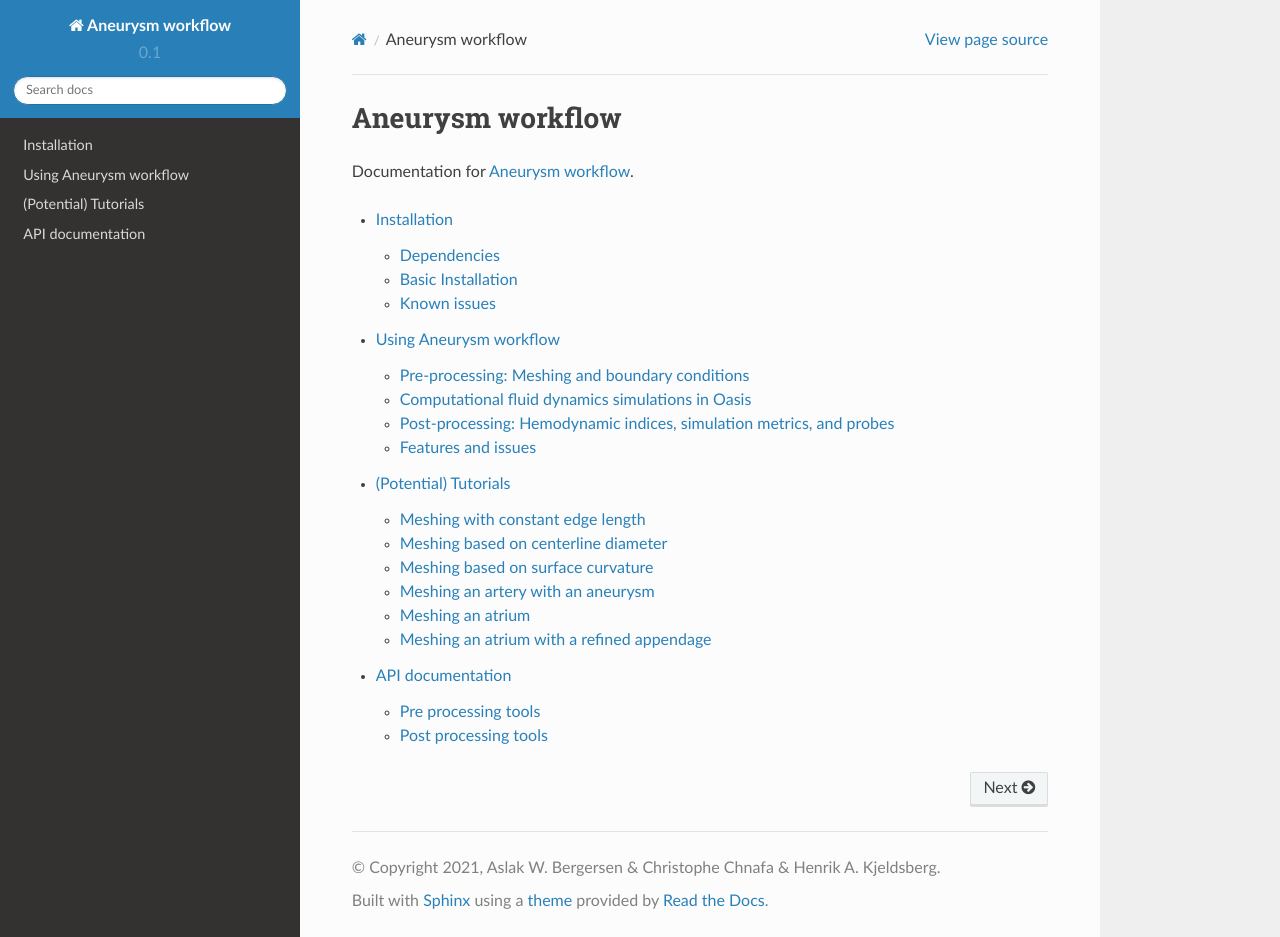
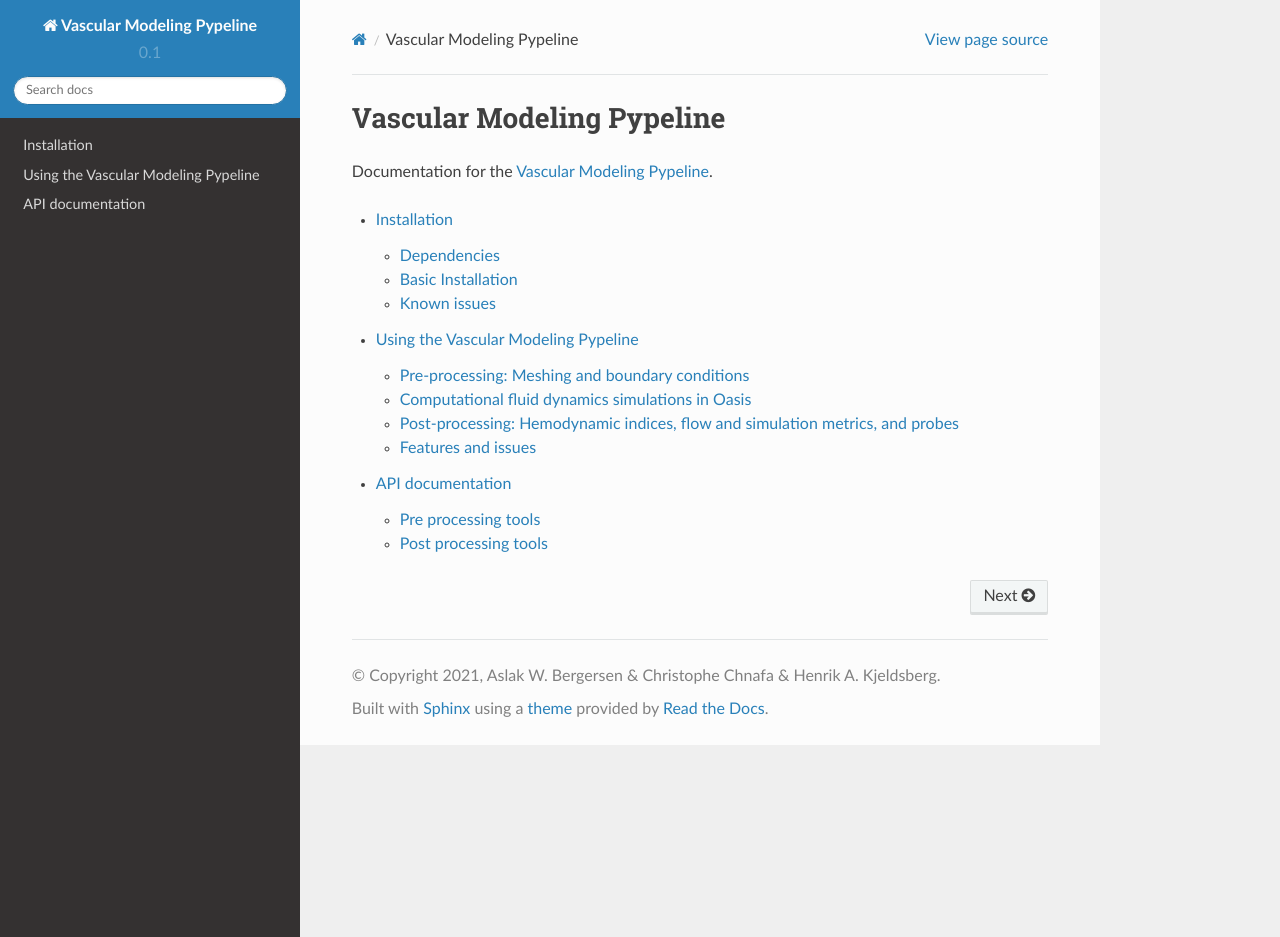
Before and after one commit to KVSlab/VaMPy, a Sphinx documentation site: the page built from docs/source/index.rst, in a window 1280 px wide and 937 px high. Built offline with Sphinx 7.4.7 and the Read the Docs theme 2.0.0, drawn with Linux system fonts in a browser that asks for light colours.

Commit message:
Rename project (docs)

```diff
--- a/docs/source/conf.py
+++ b/docs/source/conf.py
@@ -27,7 +27,7 @@ sys.path.insert(0, os.path.join(workflow_root, "automatedPostProcessing"))
 
 # -- Project information -----------------------------------------------------
 
-project = 'Aneurysm workflow'
+project = 'Vascular Modeling Pypeline'
 copyright = '2021, Aslak W. Bergersen & Christophe Chnafa & Henrik A. Kjeldsberg'
 author = 'Aslak W. Bergersen & Christophe Chnafa & Henrik A. Kjeldsberg'
 
--- a/docs/source/getting_started.rst
+++ b/docs/source/getting_started.rst
@@ -1,14 +1,16 @@
-.. title:: Using Aneurysm workflow
+.. title:: Using VaMPy
 
 .. _getting_started:
 
-=======================
-Using Aneurysm workflow
-=======================
+====================================
+Using the Vascular Modeling Pypeline
+====================================
+The Vascular Modeling Pypeline is a collection of scripts to prepare, run, and analyze vascular morphologies. This includes pre-processing scripts for generating a volumetric mesh, defining physiological boundary conditions, and inserting probes for sampling velocity and pressure. For the computational fluid dynamics (CFD) simulation, we have included an artery problem file used for running the simulation with `Oasis <https://github.com/mikaem/Oasis>`_.
+Finally, there are a variety of post-processing scripts, which computes wall shear stress-based metrics, more advanced turbulence metrics, and a variety of morphological parameters. In this walkthrough, we exemplify the usage by preparing, simulating, and post-processing the `internal carotid artery <https://en.wikipedia.org/wiki/Internal_carotid_artery>`_, although the software may be readily used for other tubular or vascular shapes.
 
 Pre-processing: Meshing and boundary conditions
 ===============================================
-The first step of using Aneurysm workflow is pre-processing. The pre-processing scripts are located inside the ``automatedPreProcessing`` folder, and we will be executing the ``automatedPreProcessing.py`` script to generate a mesh, boundary conditions, and probes for velocity and pressure sampling. Here we will perform pre-processing for the artery case located in the ``test`` folder.
+The first step of using the Vascular Modeling Pypeline is pre-processing. The pre-processing scripts are located inside the ``automatedPreProcessing`` folder, and we will be executing the ``automatedPreProcessing.py`` script to generate a mesh, boundary conditions, and probes for velocity and pressure sampling. Here we will perform pre-processing for the artery case located in the ``test`` folder.
 Start by entering the ``vmtk`` conda environment::
 
     conda deactivate && conda activate vtk
@@ -22,7 +24,7 @@ The pre-processing script will also produce an info file and a probe file, named
 
 Computational fluid dynamics simulations in Oasis
 =================================================
-The next step of using Aneurysm workflow is performing the simulations with the `Oasis <https://github.com/mikaem/Oasis>`_ computational fluid dynamics (CFD) solver.
+The next step of using the Vascular Modeling Pypeline is performing the CFD simulations with `Oasis`.
 First, activate the ``fenics`` conda environment::
 
     conda deactivate && conda activate fenics
@@ -31,12 +33,12 @@ Then, to run a CFD simulation for two cycles with 10 000 time steps per cycle an
 
     oasis NSfracStep problem=Artery mesh_path=test/Case_test_artery/artery.xml.gz
 
-Running the simulations will create the result folder ``results_artery`` (specific to this problem), with the results and corresponding mesh saved compactly as HDF5 format.
+Running the simulations will create the result folder ``results_artery`` (specific to the artery problem), with the results and corresponding mesh saved compactly in HDF5 format.
 
-Post-processing: Hemodynamic indices, simulation metrics, and probes
-====================================================================
-Following the CFD simulations, the last usage of Aneurysm workflow is the post-processing part.
-You can start by computing the wall shear stress (WSS), oscillatory shear index and other hemodynamic indices by executing the following command::
+Post-processing: Hemodynamic indices, flow and simulation metrics, and probes
+=============================================================================
+Following the CFD simulations, the last usage of the Vascular Modeling Pypeline is the post-processing part.
+You can start by computing the wall shear stress, oscillatory shear index and other hemodynamic indices by executing the following command::
 
     python automatedPostProcessing/compute_hemodynamic_indices.py --case results_artery/data/[run_number]/Solutions
 
@@ -52,5 +54,5 @@ Note that this has an additional dependency to `Matplotlib <https://github.com/m
 
 Features and issues
 ===================
-The existing methods provide many degrees of freedom, however, if you need a specific method or functionality, please do not hesitate to propose enhancements in the `issue tracker <https://github.com/KVSlab/Aneurysm_workflow/issues>`_, or create a `pull request <https://github.com/KVSlab/Aneurysm_workflow/pulls>`_ with new features.
-Similarly, we highly appreciate that you report any bugs or other issues you may experience in the `issue tracker <https://github.com/KVSlab/Aneurysm_workflow/issues>`_.
+The existing methods provide many degrees of freedom, however, if you need a specific method or functionality, please do not hesitate to propose enhancements in the `issue tracker <https://github.com/KVSlab/VaMPy/issues>`_, or create a `pull request <https://github.com/KVSlab/VaMPy/pulls>`_ with new features.
+Similarly, we highly appreciate that you report any bugs or other issues you may experience in the `issue tracker <https://github.com/KVSlab/VaMPy/issues>`_.
--- a/docs/source/index.rst
+++ b/docs/source/index.rst
@@ -1,15 +1,14 @@
-.. title:: Aneurysm workflow
+.. title:: Vascular Modeling Pypeline
 
-=================
-Aneurysm workflow
-=================
+==========================
+Vascular Modeling Pypeline
+==========================
 
-Documentation for `Aneurysm workflow <https://github.com/KVSlab/Aneurysm_workflow>`_.
+Documentation for the `Vascular Modeling Pypeline <https://github.com/KVSlab/VaMPy>`_.
 
 .. toctree::
    :maxdepth: 2
 
    installation
    getting_started
-   tutorials
    scripts
--- a/docs/source/installation.rst
+++ b/docs/source/installation.rst
@@ -3,13 +3,13 @@
 ============
 Installation
 ============
-Aneurysm workflow is a collection of scripts to run an aneurysm problem with `Oasis <https://github.com/mikaem/Oasis>`_. There are also scripts for a variety of post-processing; WSS-based metrics, more advanced turbulence metrics, and a variety of morphological parameters. The project is accessible through
-`GitHub <https://github.com/KVSlab/Aneurysm_workflow>`_.
+The Vascular Modeling Pypeline (VaMPy) is a collection of scripts to run an aneurysm problem with `Oasis <https://github.com/mikaem/Oasis>`_. There are also scripts for a variety of post-processing; WSS-based metrics, more advanced turbulence metrics, and a variety of morphological parameters. The project is accessible through
+`GitHub <https://github.com/KVSlab/VaMPy>`_.
 
 
 Dependencies
 ============
-The general dependencies of Aneurysm workflow are
+The general dependencies of VaMPy are
 
 * VMTK 1.4.0
 * VTK 8.1.0
@@ -43,12 +43,12 @@ You can do so with the following commands::
     cd fenicstools
     pip install .
 
-Now, all that is left is to clone the `Aneurysm_workflow` repository::
+Now, all that is left is to clone the `VaMPy` repository::
 
-    git clone https://github.com/KVSLab/Aneurysm_workflow.git
-    cd Aneurysm_workflow
+    git clone https://github.com/KVSLab/VaMPy.git
+    cd VaMPy
 
-Now you are all set, and can start using Aneurysm workflow.
+Now you are all set, and can start using the Vascular Modeling Pypeline.
 
 Known issues
 ============
--- a/docs/source/tutorials.rst
+++ /dev/null
@@ -1,25 +0,0 @@
-.. title::  Tutorials
-
-.. _tutorials:
-
-=====================
-(Potential) Tutorials
-=====================
-
-Meshing with constant edge length
-=================================
-
-Meshing based on centerline diameter
-====================================
-
-Meshing based on surface curvature
-==================================
-
-Meshing an artery with an aneurysm
-==================================
-
-Meshing an atrium
-=================
-
-Meshing an atrium with a refined appendage
-==========================================
```
